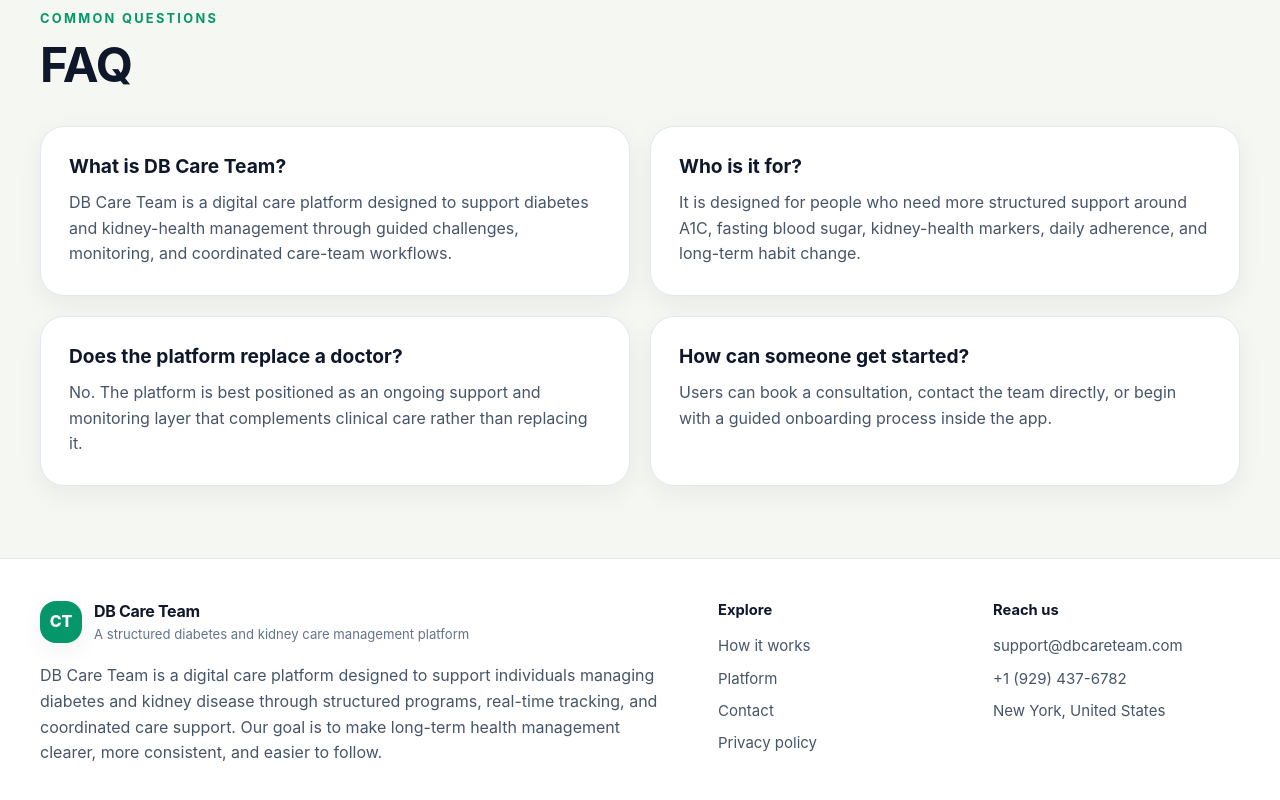
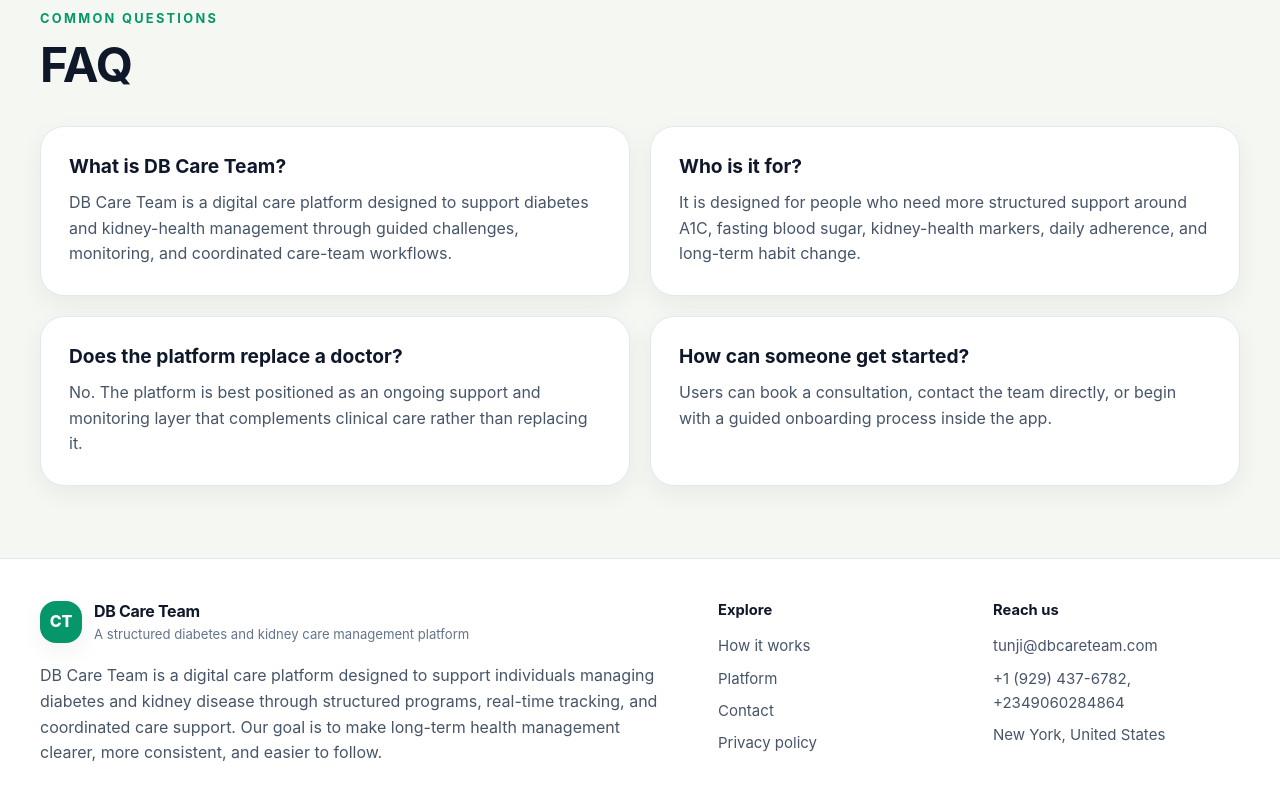
Before and after one commit to odeladetunji/dbcaresite, a React (Vite) app: page / in a window 1280 px wide. Shown: the part 5768-6568 px from the top of the page. Built offline with nearby package versions, Linux system fonts and the light colour scheme.

Commit message:
Committing

```diff
--- a/src/App.tsx
+++ b/src/App.tsx
@@ -426,8 +426,8 @@ function App() {
             </div>
             <div>
               <div className="footer-title">Reach us</div>
-              <p>support@dbcareteam.com</p>
-              <p>+1 (929) 437-6782</p>
+              <p>tunji@dbcareteam.com</p>
+              <p>+1 (929) 437-6782, +2349060284864</p>
               <p>New York, United States</p>
             </div>
           </div>
```
